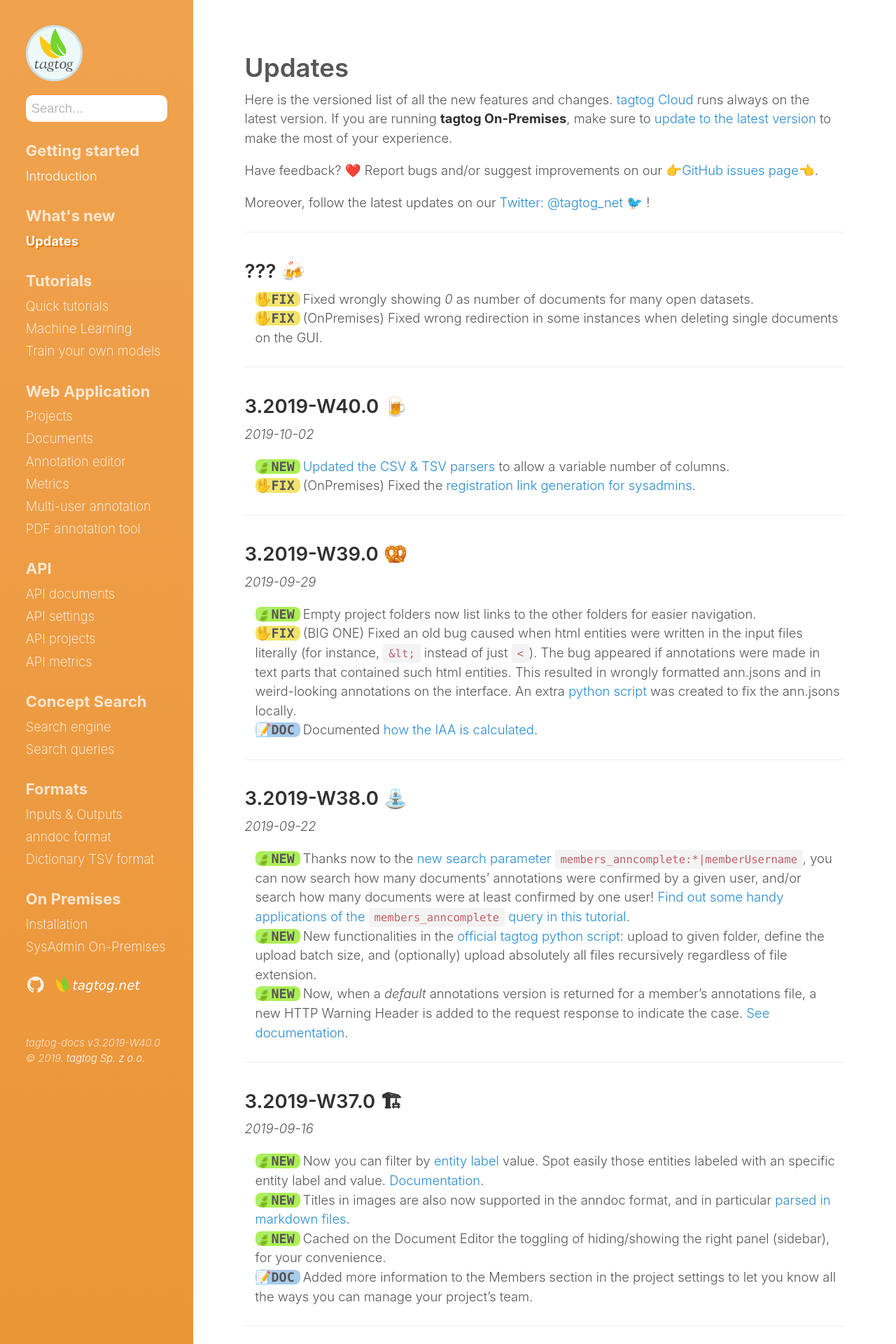
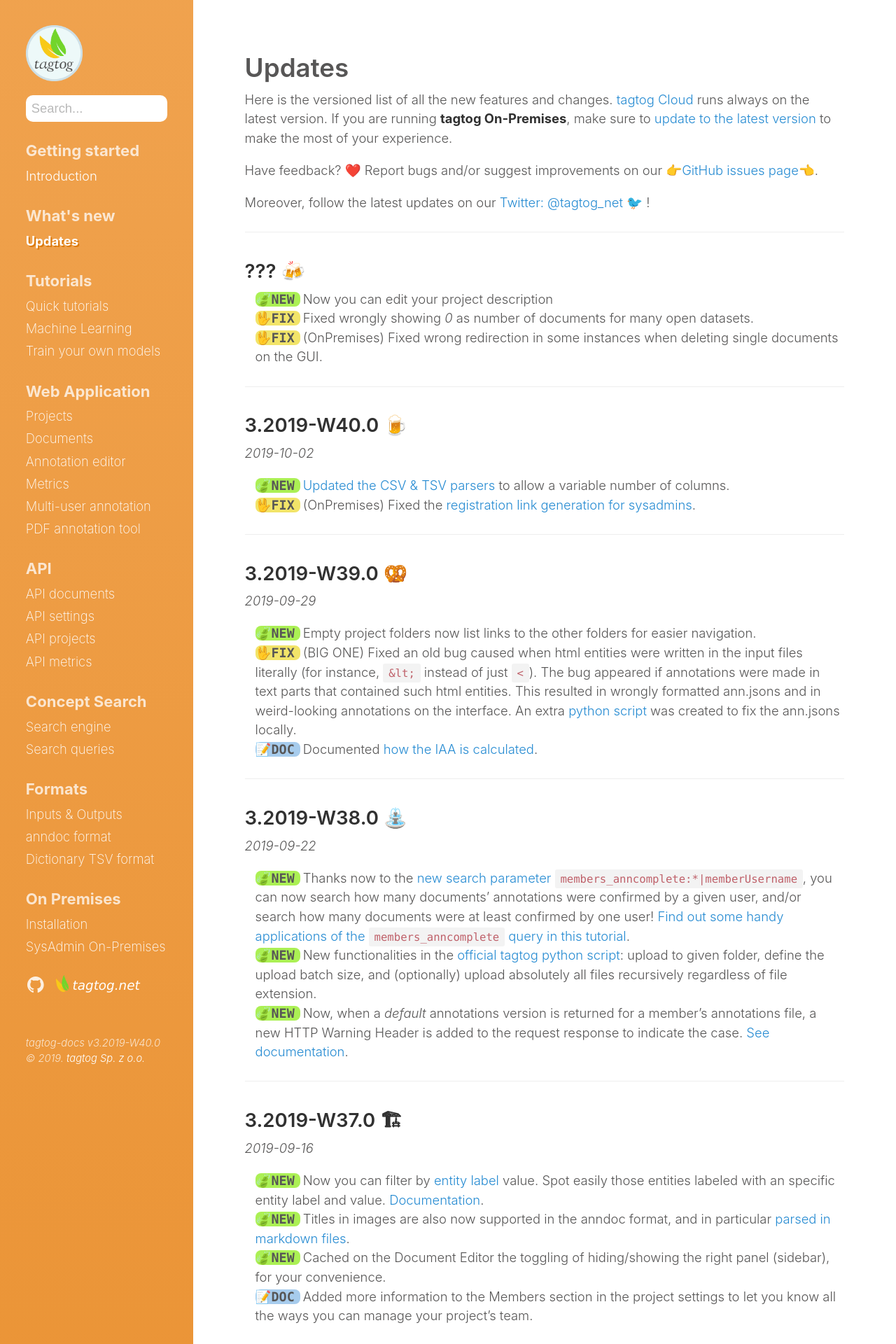
Before and after one commit to tagtogorg/tagtog-doc, a Jekyll site: the page built from updates.md, in a window 1280 px wide. Shown: the top 1920 px of the page at 70% size. Built offline with Jekyll 4.4.1, drawn with Linux system fonts in a browser that asks for light colours; nearby versions of some CDN libraries; emoji names are drawn with the system emoji font; some of the changed text lies outside the part shown.

Commit message:
Update updates

```diff
--- a/updates.md
+++ b/updates.md
@@ -17,6 +17,7 @@ Moreover, follow the latest updates on our [Twitter: @tagtog_net 🐦](https://t
 ## ??? 🍻
 
 <ul class="updates">
+  <li class="new"><span markdown="1">Now you can edit your project description</span></li>
   <li class="fix"><span markdown="1">Fixed wrongly showing _0_ as number of documents for many open datasets.</span></li>
   <li class="fix"><span markdown="1">(OnPremises) Fixed wrong redirection in some instances when deleting single documents on the GUI.</span></li>
 </ul>
```
